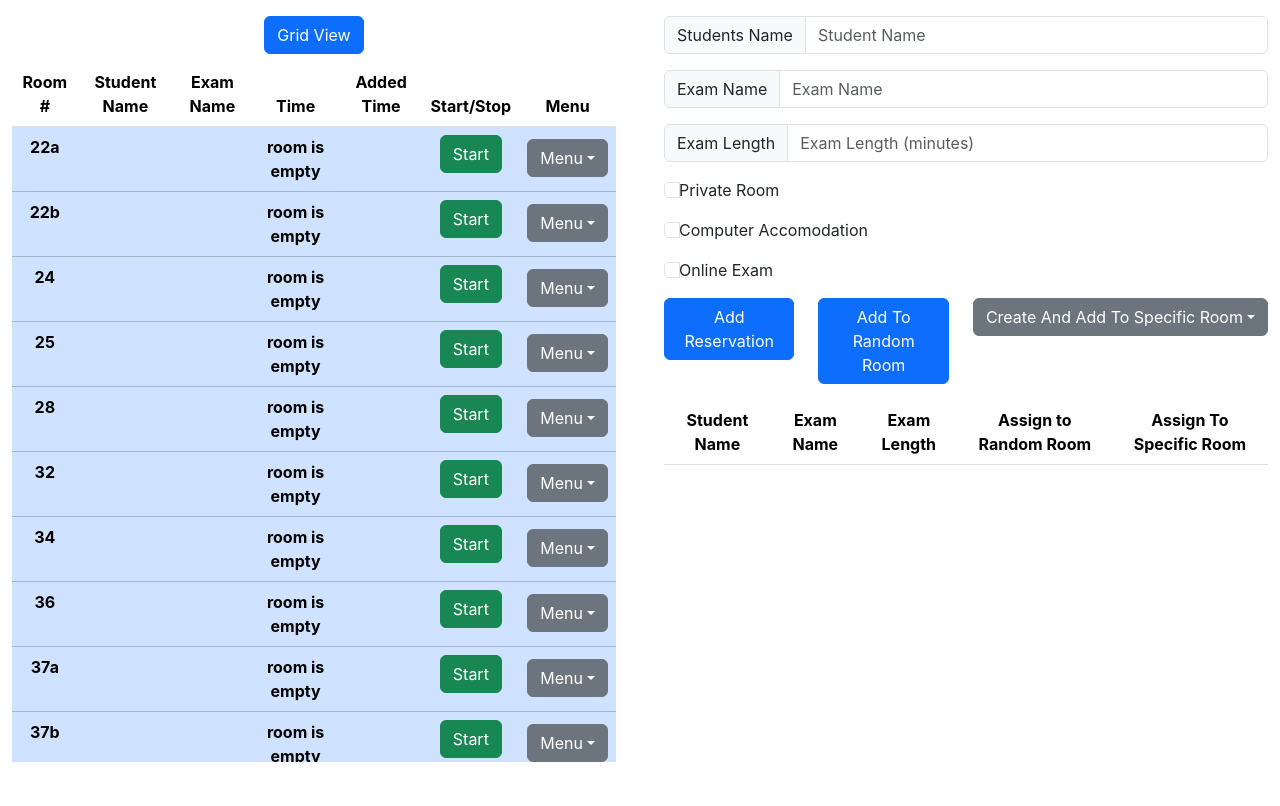
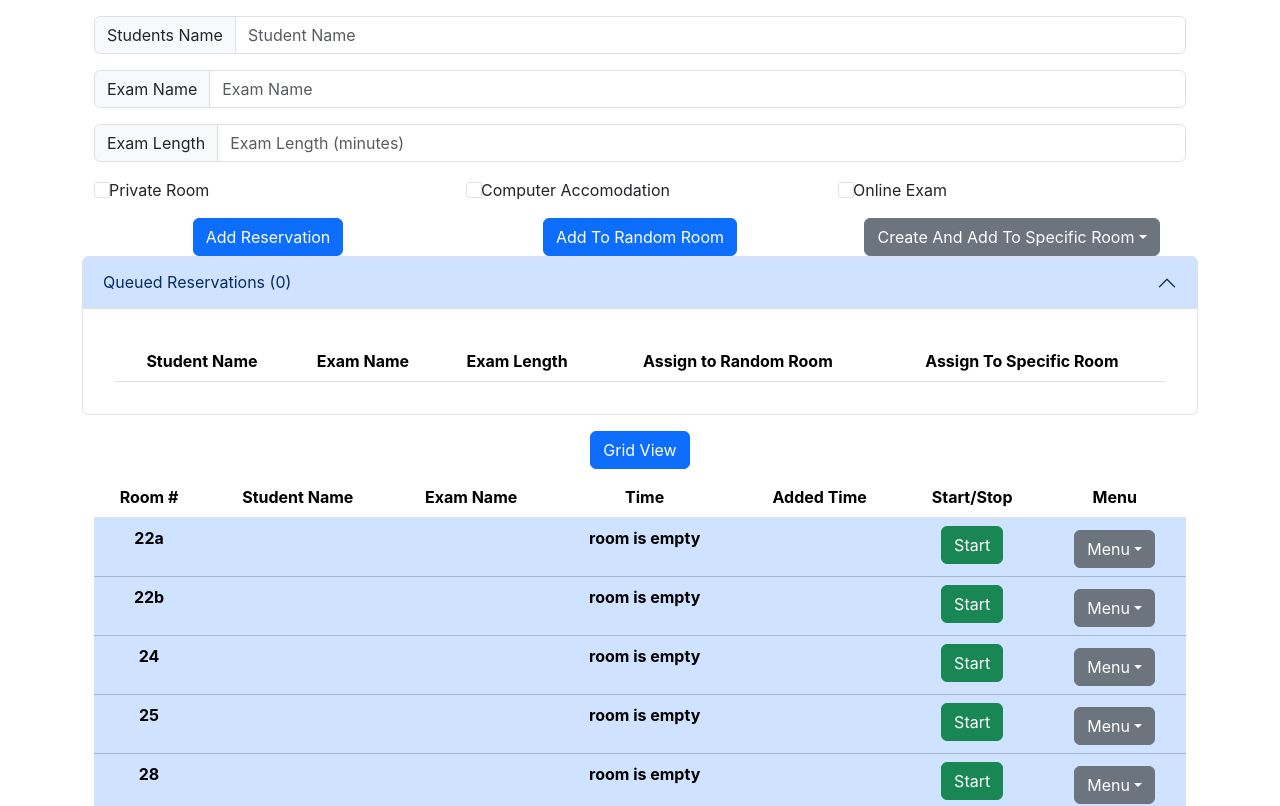
Before and after one commit to samcb234/RoomTimer, a React (Create React App) app in the folder drc-timer/: page / in a window 1280 px wide. Shown: the top 806 px of the page. Built offline with nearby package versions, Linux system fonts and the light colour scheme.

Commit message:
saving changes

```diff
--- a/drc-timer/src/Layout/AddResForm/AddResForm.tsx
+++ b/drc-timer/src/Layout/AddResForm/AddResForm.tsx
@@ -1,7 +1,7 @@
 import { useState } from "react"
 import Reservation from "../../models/Reservation"
 import Room from "../../models/Room"
-import {AddToSpecificRoomButton } from "../../utils/AddToSpecificRoomButton/AddToSpecificRoomButton"
+import { AddToSpecificRoomButton } from "../../utils/AddToSpecificRoomButton/AddToSpecificRoomButton"
 
 export const AddResForm: React.FC<{ addReservation: any, addDirectToRandomRoom: any, availableRooms: Room[], updateAvailableRooms: any }> = (props) => {
     const [name, setName] = useState('')
@@ -20,11 +20,11 @@
     }
 
     function addDirectToSpecificRoom(room: Room) {
-        if(room.available && (room.reservation === null || room.reservation === undefined)){
+        if (room.available && (room.reservation === null || room.reservation === undefined)) {
             const computerCheck: boolean = computerNeeded ? room.hasComputer : true
-            const privateRoomCheck: boolean = privateRoom? room.privateRoom : true
+            const privateRoomCheck: boolean = privateRoom ? room.privateRoom : true
 
-            if(computerCheck && privateRoomCheck){
+            if (computerCheck && privateRoomCheck) {
                 room.reservation = new Reservation(name, examName, null, totalTimeOnExam * 60,
                     privateRoom, computerCheck, onlineExam)
             }
@@ -34,13 +34,13 @@
         }
     }
 
-    function addDirectToRandomRoom(){
+    function addDirectToRandomRoom() {
         props.addDirectToRandomRoom(new Reservation(name, examName, null,
             totalTimeOnExam * 60, privateRoom, computerNeeded, onlineExam))
         resetForm()
     }
 
-    function resetForm(){
+    function resetForm() {
         setName('')
         setExamName('')
         setTotalTimeOnExam(0)
@@ -66,33 +66,41 @@
                 <input type="number" className="form-control" placeholder="Exam Length (minutes)" aria-label="Username" aria-describedby="basic-addon2"
                     value={totalTimeOnExam === 0 ? '' : totalTimeOnExam} onChange={e => setTotalTimeOnExam(Number(e.target.value))} />
             </div>
+            <div className="row">
+                <div className="col">
                 <div className="input-group mb-3">
                     <input className="form-check-input" type="checkbox" value="" onClick={() => setPrivateRoom(!privateRoom)} />
                     <label className="form-check-label">
                         Private Room
                     </label>
                 </div>
+                </div>
+                <div className="col">
                 <div className="input-group mb-3">
                     <input className="form-check-input" type="checkbox" value="" onClick={() => setComputerNeeded(!computerNeeded)} />
                     <label className="form-check-label">
                         Computer Accomodation
                     </label>
                 </div>
+                </div>
+                <div className="col">
                 <div className="input-group mb-3">
                     <input className="form-check-input" type="checkbox" value="" onClick={() => { setOnlineExam(!onlineExam) }} />
                     <label className="form-check-label">
                         Online Exam
                     </label>
                 </div>
+                </div>
+            </div>
             <div className="row">
                 <div className="col">
                     <button className="btn btn-primary" onClick={() => addRes()}>Add Reservation</button>
                 </div>
                 <div className="col">
-                    <button className="btn btn-primary" onClick={()=>addDirectToRandomRoom()}>Add To Random Room</button>
+                    <button className="btn btn-primary" onClick={() => addDirectToRandomRoom()}>Add To Random Room</button>
                 </div>
                 <div className="col">
-                    <AddToSpecificRoomButton rooms={props.availableRooms} assign={addDirectToSpecificRoom} buttonString="Create And Add To Specific Room"/>
+                    <AddToSpecificRoomButton rooms={props.availableRooms} assign={addDirectToSpecificRoom} buttonString="Create And Add To Specific Room" />
                 </div>
             </div>
         </div>
--- a/drc-timer/src/Layout/Homepage/Homepage.tsx
+++ b/drc-timer/src/Layout/Homepage/Homepage.tsx
@@ -6,7 +6,7 @@
 import { AddResForm } from "../AddResForm/AddResForm"
 import { template, templateList } from "../../utils/Data/RoomData"
 
-export const Homepage = ()=>{
+export const Homepage = () => {
 
     const [reservations, setReservations] = useState<Reservation[]>([])
 
@@ -19,9 +19,9 @@
 
     const [completedRoom, setCompletedRoom] = useState<Room>()
 
-    useEffect(()=>{
-        const setUpReservations = () =>{
-           if(newRes !== undefined){
+    useEffect(() => {
+        const setUpReservations = () => {
+            if (newRes !== undefined) {
                 const r: Reservation[] = reservations
                 r.push(newRes)
                 setReservations(r)
@@ -32,10 +32,10 @@
     }, [newRes, reservations])
 
 
-    useEffect(()=>{
-        const setUpRooms = ()=>{
+    useEffect(() => {
+        const setUpRooms = () => {
             const newRooms: Room[] = []
-            for(let i = 0; i < templateList.length; i ++){
+            for (let i = 0; i < templateList.length; i++) {
                 const template: template = templateList[i]
                 newRooms.push(new Room(template.name, null, template.privateRoom, template.hasComputer, true))
             }
@@ -47,16 +47,16 @@
 
 
     useEffect(() => {
-        setAvailableRooms(rooms.filter(room => {return room.available && (room.reservation === undefined || room.reservation === null)}))
+        setAvailableRooms(rooms.filter(room => { return room.available && (room.reservation === undefined || room.reservation === null) }))
     }, [updateAvailableRooms])
 
     useEffect(() => {
-        const updateOrder = () =>{
-            if(completedRoom !== undefined){
+        const updateOrder = () => {
+            if (completedRoom !== undefined) {
                 const oldOrder: Room[] = rooms
                 const newOrder: Room[] = [completedRoom]
-                for(let i = 0; i < oldOrder.length; i ++){
-                    if(oldOrder[i].name !== completedRoom.name){
+                for (let i = 0; i < oldOrder.length; i++) {
+                    if (oldOrder[i].name !== completedRoom.name) {
                         newOrder.push(oldOrder[i])
                     }
                 }
@@ -67,30 +67,30 @@
         updateOrder()
     }, [completedRoom])
 
-    function addReservation(res: Reservation){
+    function addReservation(res: Reservation) {
         setNewRes(res)
     }
 
 
-    function validRoomCheck(res: Reservation, room: Room){
-        if(room.reservation === null){
-            if(res.privateRoom){
+    function validRoomCheck(res: Reservation, room: Room) {
+        if (room.reservation === null) {
+            if (res.privateRoom) {
                 return room.privateRoom
             }
-            if(res.computerNeeded){
+            if (res.computerNeeded) {
                 return room.hasComputer
             }
             return room.available
         }
     }
 
-    function resFilter(name: string, examName: string, res: Reservation){
+    function resFilter(name: string, examName: string, res: Reservation) {
         return (name !== res.name) || (examName !== res.examName)
     }
 
-    function assignToRandomRoom(res: Reservation){
-        const validRooms: Room[] = rooms.filter((room)=>validRoomCheck(res, room))
-        if(validRooms.length >= 1){
+    function assignToRandomRoom(res: Reservation) {
+        const validRooms: Room[] = rooms.filter((room) => validRoomCheck(res, room))
+        if (validRooms.length >= 1) {
             const room = validRooms[0]
             room.reservation = res
             updateResQueue(res)
@@ -98,39 +98,58 @@
         }
     }
 
-    function assignToSpecificRoom(res: Reservation, room: Room){
-        if(room.available && (room.reservation === undefined || room.reservation === null)){
+    function assignToSpecificRoom(res: Reservation, room: Room) {
+        if (room.available && (room.reservation === undefined || room.reservation === null)) {
             room.reservation = res
             updateResQueue(res)
             setUpdateAvailableRooms(!updateAvailableRooms)
         }
     }
 
-    function updateResQueue(res: Reservation){
-        setReservations(reservations.filter((reservation)=>resFilter(res.name, res.examName, reservation)))
+    function updateResQueue(res: Reservation) {
+        setReservations(reservations.filter((reservation) => resFilter(res.name, res.examName, reservation)))
         setUpdateAvailableRooms(!updateAvailableRooms)
     }
 
-    function startRoomUpdate(){
+    function startRoomUpdate() {
         setUpdateAvailableRooms(!updateAvailableRooms)
     }
 
-    window.addEventListener('beforeunload', function (e: any){
+    window.addEventListener('beforeunload', function (e: any) {
         console.log('here')
         e.preventDefault()
         e.returnValue = ''
     })
 
-    return(
-        <div className='row'>
-        <div className='col'>
-          <RoomTable rooms={rooms}moveResToQueue={addReservation} updateAvailableRooms={startRoomUpdate} completedRoom={setCompletedRoom}/>
+    return (
+        //     <div className='row'>
+        //     <div className='col'>
+        //       <RoomTable rooms={rooms}moveResToQueue={addReservation} updateAvailableRooms={startRoomUpdate} completedRoom={setCompletedRoom}/>
+        //     </div>
+        //     <div className='col'>
+        //         <AddResForm addReservation={addReservation} addDirectToRandomRoom={assignToRandomRoom} availableRooms={availableRooms} updateAvailableRooms={startRoomUpdate}/>
+        //       <ReservationTable reservations={reservations} assign={assignToRandomRoom} assignToSpecificRoom={assignToSpecificRoom}
+        //       rooms={availableRooms}/>
+        //     </div>
+        //   </div>
+        <div className="container mt-2">
+            <AddResForm addReservation={addReservation} addDirectToRandomRoom={assignToRandomRoom} availableRooms={availableRooms} updateAvailableRooms={startRoomUpdate} />
+            <div className="accordion">
+                <div className="accordion-item">
+                    <h2 className="accordion-header">
+                        <button className="accordion-button" type="button" data-bs-toggle="collapse" data-bs-target="#collapseOne" aria-expanded="true" aria-controls="collapseOne">
+                            {`Queued Reservations (${reservations.length})`}
+                        </button>
+                    </h2>
+                    <div id="collapseOne" className="accordion-collapse collapse show" data-bs-parent="#accordionExample">
+                        <div className="accordion-body">
+                            <ReservationTable reservations={reservations} assign={assignToRandomRoom} assignToSpecificRoom={assignToSpecificRoom}
+                                rooms={availableRooms} />
                         </div>
-        <div className='col'>
-            <AddResForm addReservation={addReservation} addDirectToRandomRoom={assignToRandomRoom} availableRooms={availableRooms} updateAvailableRooms={startRoomUpdate}/>
-          <ReservationTable reservations={reservations} assign={assignToRandomRoom} assignToSpecificRoom={assignToSpecificRoom}
-          rooms={availableRooms}/>
                     </div>
+                </div>
+            </div>
+            <RoomTable rooms={rooms} moveResToQueue={addReservation} updateAvailableRooms={startRoomUpdate} completedRoom={setCompletedRoom} />
         </div>
     )
 }
```
Lines whose indentation alone changed are shown as unchanged.
